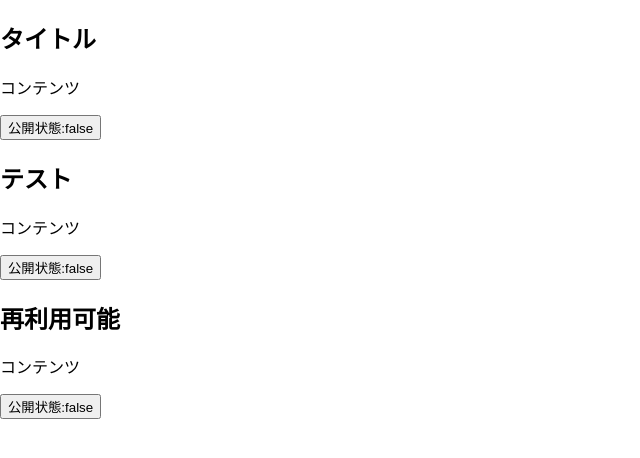
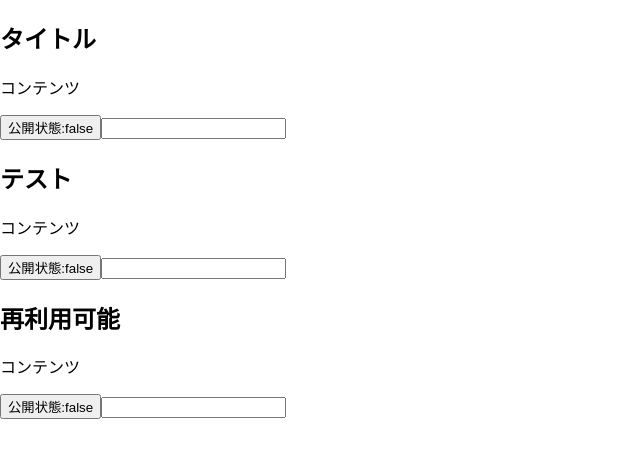
Before and after one commit to tatsuro1997/react-basic, a React (Create React App) app: page / in a window 1280 px wide. Shown: the top 458 px of the page, without its empty margins (0-640 px from the left). Built offline with nearby package versions, Linux system fonts and the light colour scheme.

Commit message:
AddTextInput

```diff
--- a/src/components/Article.jsx
+++ b/src/components/Article.jsx
@@ -1,5 +1,5 @@
 import { useState } from 'react';
-import { Content, Title, PublishedButton } from './index';
+import { Content, Title, PublishedButton, TextInput } from './index';
 
 const Article = (props) => {
   const [isPublished, setIsPublished] = useState(false)
@@ -11,6 +11,7 @@ const Article = (props) => {
       <Title title={props.title}/>
       <Content content={props.content} />
       <PublishedButton isPublished={isPublished} onClick={publishArticle} />
+      <TextInput/>
     </div>
   );
 };
--- /dev/null
+++ b/src/components/TextInput.jsx
@@ -0,0 +1,18 @@
+import React, { useState } from "react";
+
+const TextInput = () => {
+  const [name, setName] = useState('')
+
+  const handleName = (event) => {
+    setName(event.target.value)
+  }
+
+  return (
+    <input onChange={(event) => handleName(event)}
+      type={'text'}
+      value={name}
+    />
+  );
+};
+
+export default TextInput;
--- a/src/components/index.js
+++ b/src/components/index.js
@@ -2,3 +2,4 @@
 export { default as Content } from './Content'
 export { default as Title } from './Title'
 export { default as PublishedButton } from './PublishButton'
+export { default as TextInput } from './TextInput'
```
